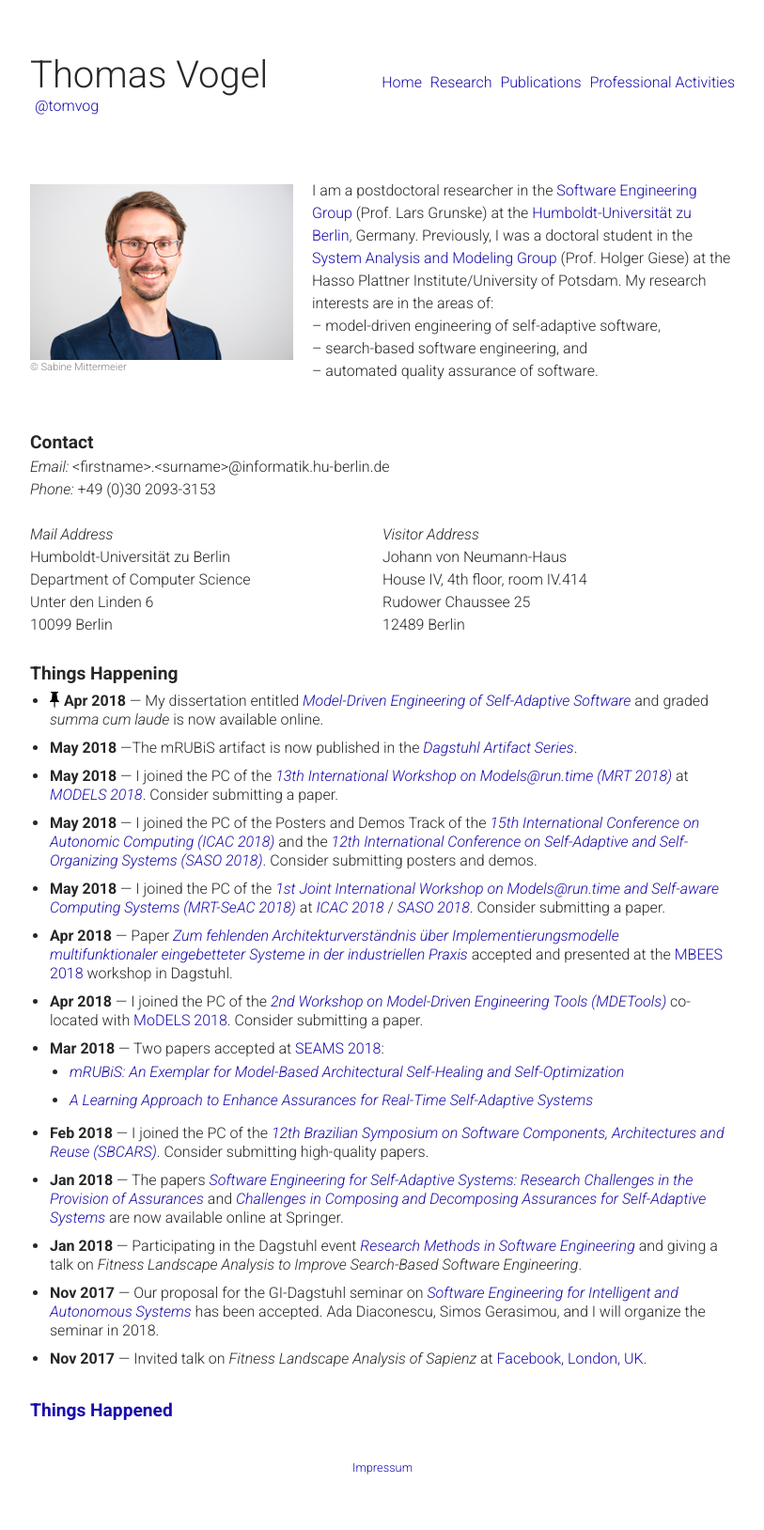
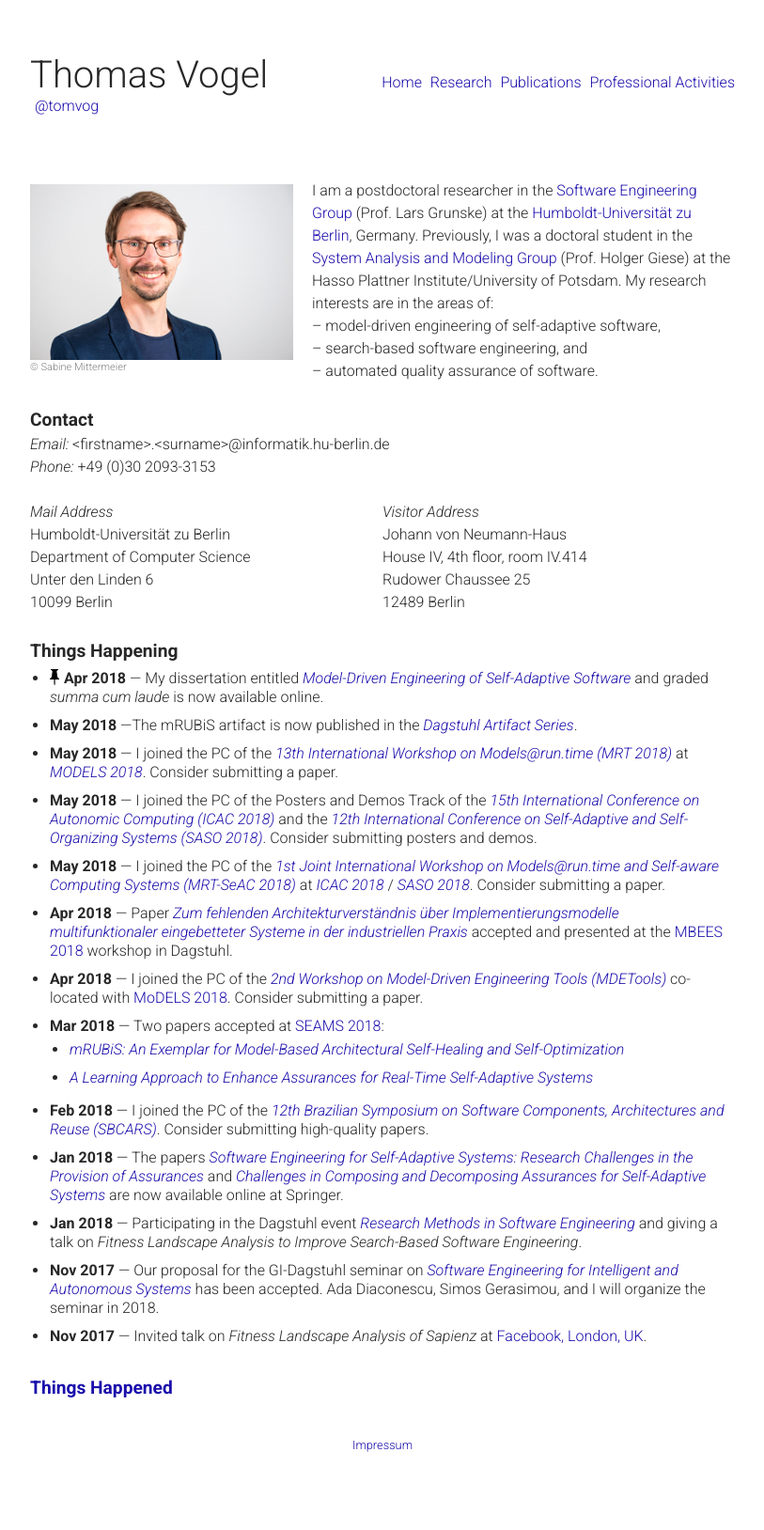
Before and after one commit to thomas-vogel/thomas-vogel.github.io, a Jekyll site: the page built from index.md, in a window 1280 px wide. Shown: the whole page at 94% size, without its empty margins (233-1046 px from the left). Built offline with Jekyll 4.4.1, drawn with Linux system fonts in a browser that asks for light colours; after the commit the page ends 1604 px from its top, so only the background shows below that.

Commit message:
Remove linebreak.

```diff
--- a/index.md
+++ b/index.md
@@ -6,7 +6,7 @@ layout: home
 
 <div style="width: 280px; float: left; margin-top: 0em; margin-left: 0em; margin-right: 20px; margin-top: 5px; font-size: 11px; color:gray;">
 <img src="/assets/img/tom.jpg" alt="Me"/>
-<br>&copy; <a href="http://sabine-mittermeier.de" target="_blank" style="color:gray;">Sabine Mittermeier</a>
+<br />&copy; <a href="http://sabine-mittermeier.de" target="_blank" style="color:gray;">Sabine Mittermeier</a>
 </div>
 
 I am a postdoctoral researcher in the [Software Engineering Group](https://www.informatik.hu-berlin.de/en/forschung-en/gebiete/se){:target="_blank"} (Prof. Lars Grunske) at the [Humboldt-Universität zu Berlin](https://www.hu-berlin.de/en){:target="_blank"}, Germany.
@@ -19,8 +19,6 @@ My research interests are in the areas of:
 
 -- automated quality assurance of software.
 
-
-<br />
 
 ## Contact
 
```
